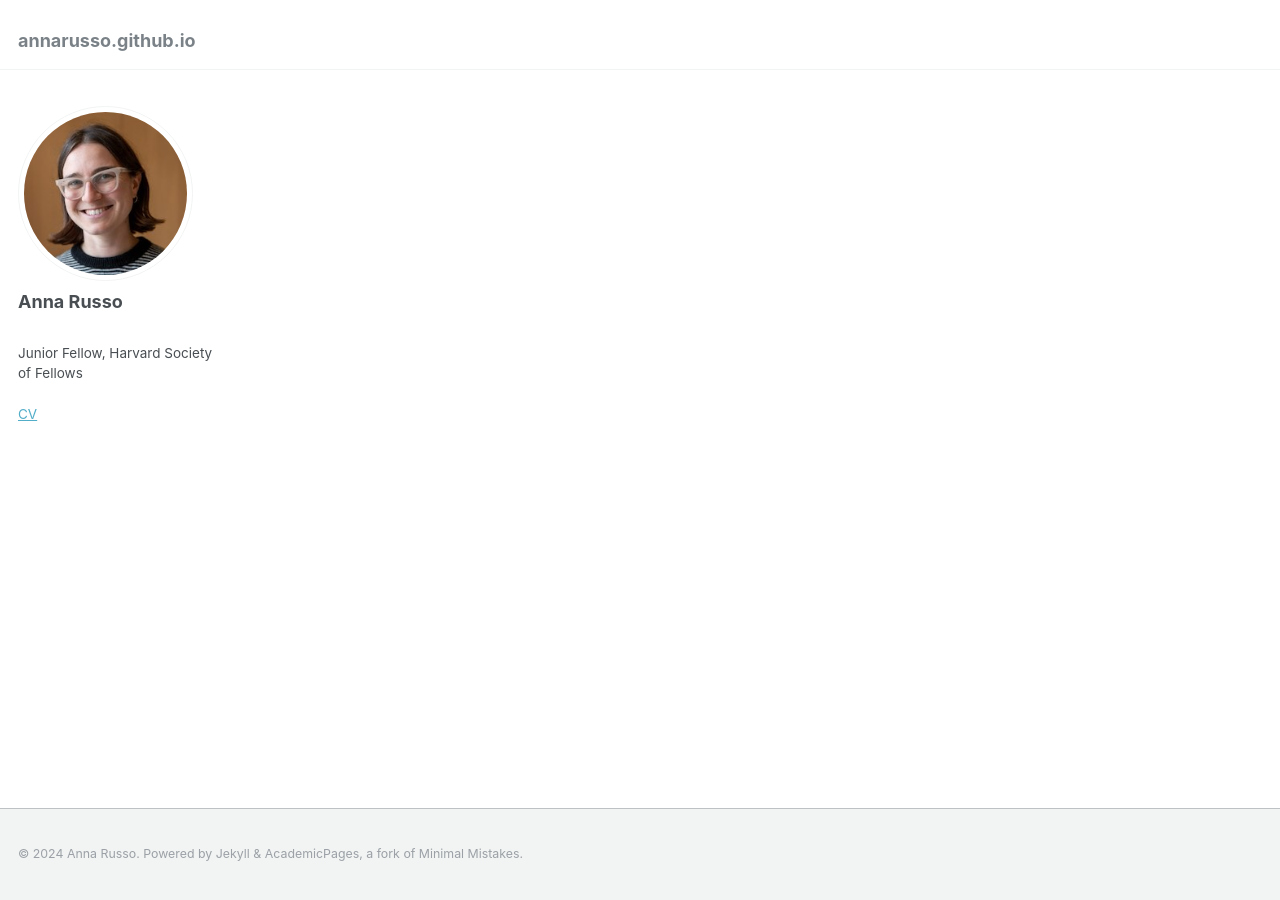
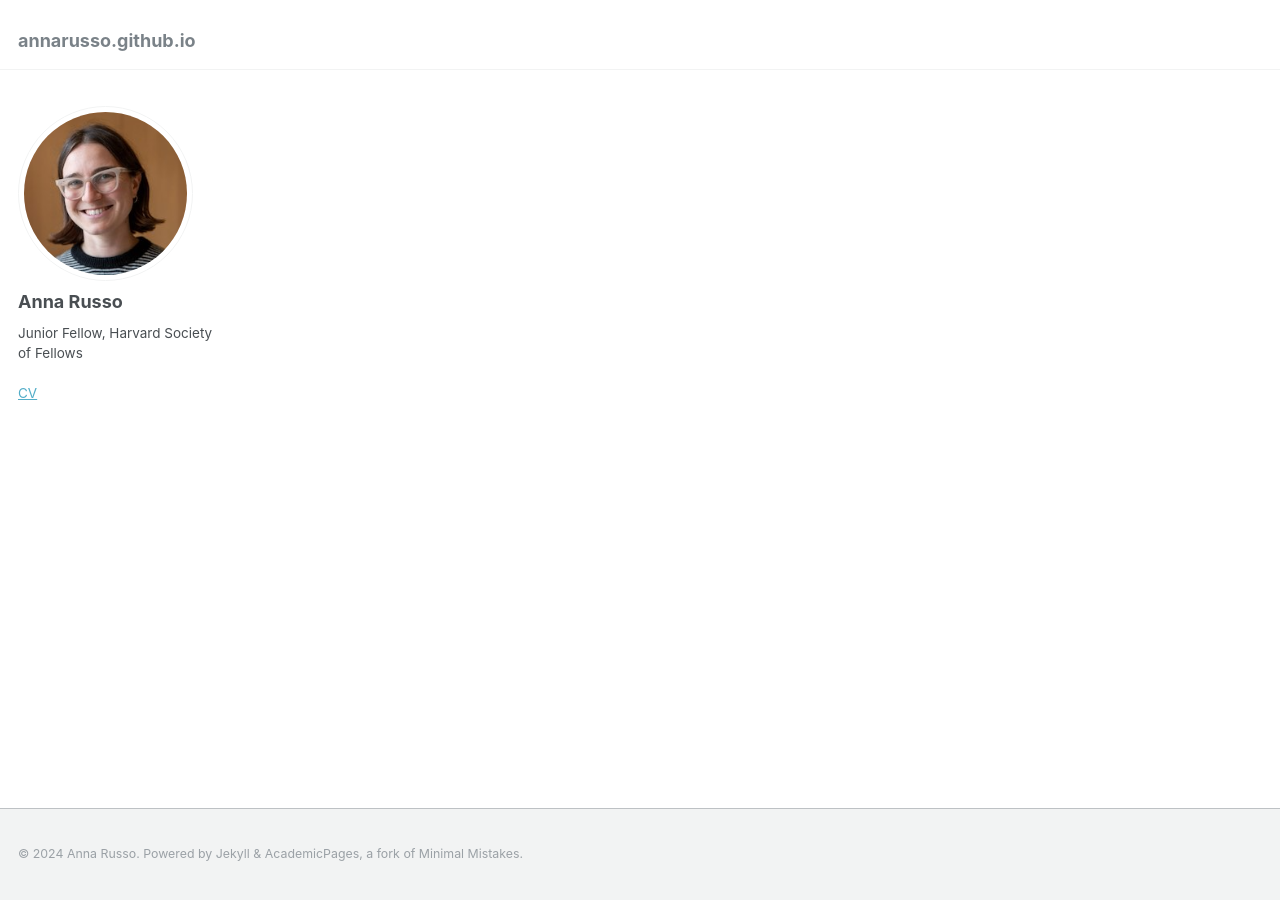
Before and after one commit to annarusso/annarusso.github.io, a Jekyll site: the page built from _pages/about.md, in a window 1280 px wide. Built offline with Jekyll 4.4.1, drawn with Linux system fonts in a browser that asks for light colours.

```diff
--- a/_config.yml
+++ b/_config.yml
@@ -24,7 +24,7 @@ author:
   avatar           : "bio-photo-3.png"
   name             : "Anna Russo"
   pronouns         : # example: "she/her"
-  bio              : '<br>Junior Fellow, Harvard Society of Fellows <br> <br> <a href="https://annarusso.github.io/files/cv_july2024.pdf">CV</a>'
+  bio              : 'Junior Fellow, Harvard Society of Fellows <br> <br> <a href="https://annarusso.github.io/files/cv_july2024.pdf">CV</a>'
   location         : #"Earth"
   employer         : #"Red Brick University"
   uri              : # URL
```
